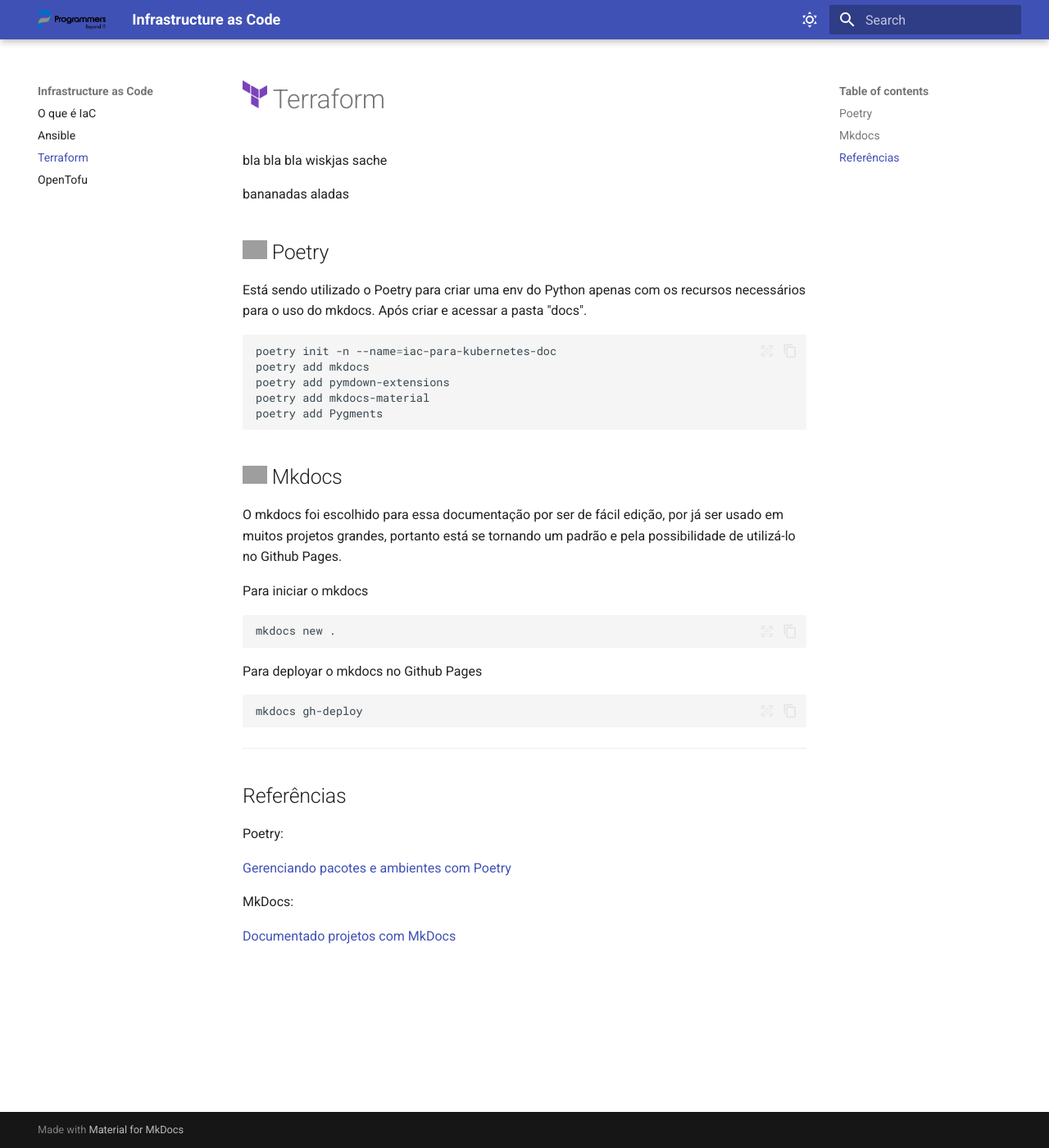
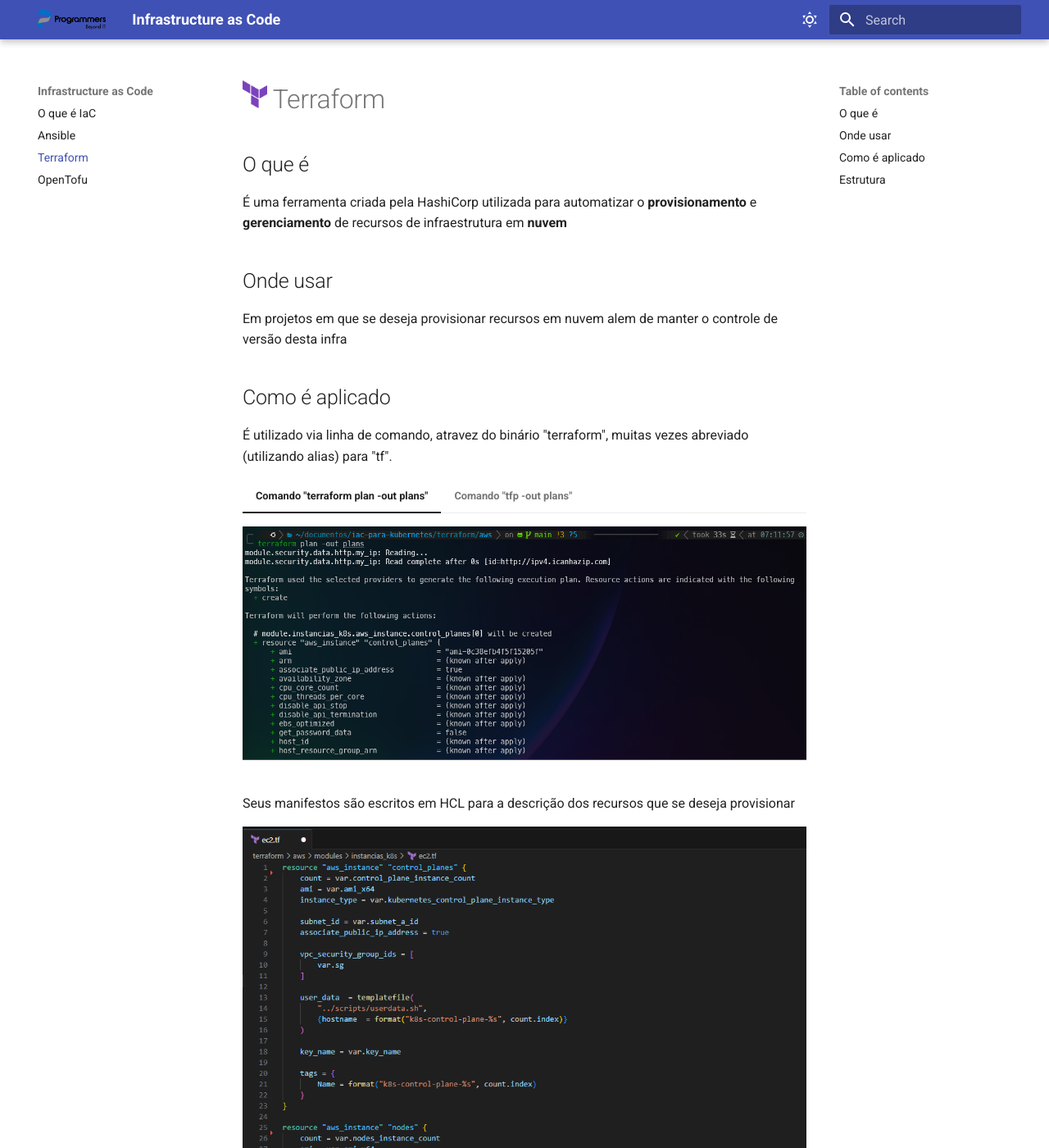
Before and after one commit to VitoUtopico/apresentacao, an MkDocs documentation site: the page built from docs/docs/ferramentas/terraform.md, in a window 1280 px wide and 1400 px high. Shown: the whole window at 82% size. Built offline with MkDocs 1.6.1 and Material for MkDocs 9.7.7, drawn with Linux system fonts in a browser that asks for light colours; some of the changed text lies outside the part shown; grey boxes are pictures that could not be loaded.

Commit message:
Atualização da doc

```diff
--- a/docs/docs/ferramentas/terraform.md
+++ b/docs/docs/ferramentas/terraform.md
@@ -1,52 +1,54 @@
 # <img src="../../images/terraform-logo.png" alt="drawing" width="30"/> Terraform
 
-bla bla bla wiskjas sache
+## O que é
 
-bananadas aladas
+É uma ferramenta criada pela HashiCorp utilizada para automatizar o **provisionamento** e **gerenciamento** de recursos de infraestrutura em **nuvem**
 
-##  <img src="../../images/poetry-logo.png" alt="drawing" width="30"/> Poetry
+## Onde usar
 
-Está sendo utilizado o Poetry para criar uma env do Python apenas com os recursos necessários para o uso do mkdocs.
-Após criar e acessar a pasta "docs".
+Em projetos em que se deseja provisionar recursos em nuvem alem de manter o controle de versão desta infra
 
-~~~sh
+## Como é aplicado
 
-poetry init -n --name=iac-para-kubernetes-doc
-poetry add mkdocs
-poetry add pymdown-extensions
-poetry add mkdocs-material
-poetry add Pygments
+É utilizado via linha de comando, atravez do binário "terraform", muitas vezes abreviado (utilizando alias) para "tf".
 
-~~~
 
-## <img src="../../images/mkdocs-logo.png" alt="drawing" width="30"/> Mkdocs
+=== "Comando "terraform plan -out plans""
+    ![](../../images/terraform plan.png)
 
-O mkdocs foi escolhido para essa documentação por ser de fácil edição, por já ser usado em muitos projetos grandes, portanto está se tornando um padrão e pela possibilidade de utilizá-lo no Github Pages.
+=== "Comando "tfp -out plans""
+    ![](../../images/tfp.png)
 
-Para iniciar o mkdocs
+Seus manifestos são escritos em HCL para a descrição dos recursos que se deseja provisionar
 
-~~~sh
+![](../../images/hcl.png)
 
-mkdocs new .
+## Estrutura
 
-~~~
+Um projeto com terraform geralmente é organizado da seguinte maneira:
 
-Para deployar o mkdocs no Github Pages
+![](../../images/terraform-tree.bmp)
 
-~~~sh
+Gerados automaticamente:
 
-mkdocs gh-deploy
+* .terraform
+* .terraform.lock.hcl
+* **terraform.tfstate**
+* terraform.tfstate.backup
 
-~~~
+Criados pelo usuário:
 
----
+* Pasta modules
+* output.tf
+* plans
+* provider.tf
+* terrafile.tf
+* variables.tf
 
-## Referências
+Os arquivos automáticos são referentes a metadados, destacando o terraform.tfstate, que armazena todo o gerenciamento de recursos existentes na nuvem.
 
-Poetry:
+Na pasta "modules" é onde armazenamos os manifestos hcl
 
-[Gerenciando pacotes e ambientes com Poetry](https://www.youtube.com/watch?v=ZOSWdktsKf0&ab_channel=EduardoMendes)
+O arquivo "plans" é opcional, mas recomendado. Através dele existe uma comparação entre o tfstate e os manifestos que desejamos aplicar, e então temos uma visão de recursos novos que serão construidos, do que será destruído e o que será atualizado. Podemos gerá-lo através do argumento "-out" no comando "terraform plan"
 
-MkDocs:
-
-[Documentado projetos com MkDocs](https://www.youtube.com/watch?v=GW6nAJ1NHUQ&ab_channel=EduardoMendes)
+output.tf na raíz do projeto printa a informação desejada durante a execução na tela
```
Also changed, not shown: ansible.md (added, +120 -0 lines), docs/docs/ferramentas/ansible.md (+161 -11 lines), docs/docs/ferramentas/opentofu.md (+6 -47 lines), docs/docs/index.md (+1 -0 lines), terraform.md (added, +51 -0 lines), docs/docs/images/hcl.png (added), docs/docs/images/open-tofu-logo.jpg (added), docs/docs/images/terraform plan.png (added), docs/docs/images/terraform-tree.bmp (added), docs/docs/images/tfp.png (added), 2 other files.
